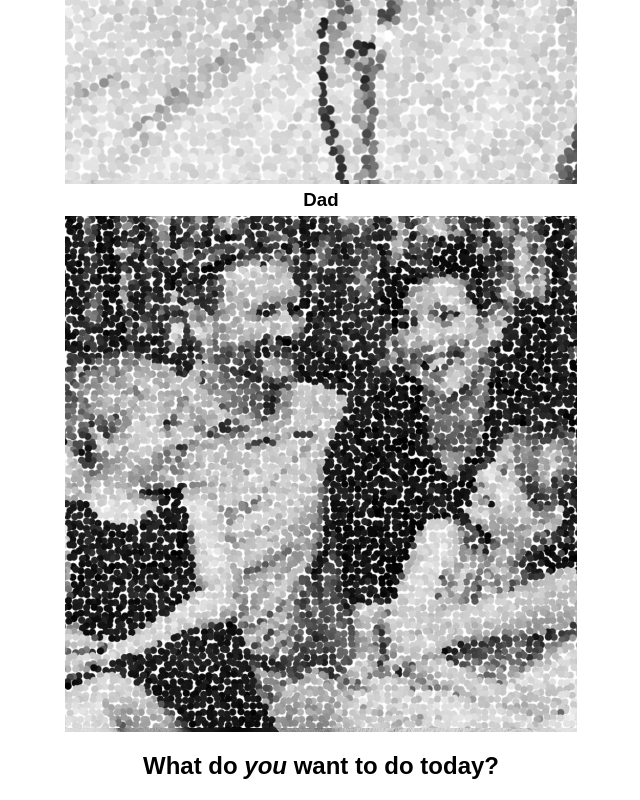
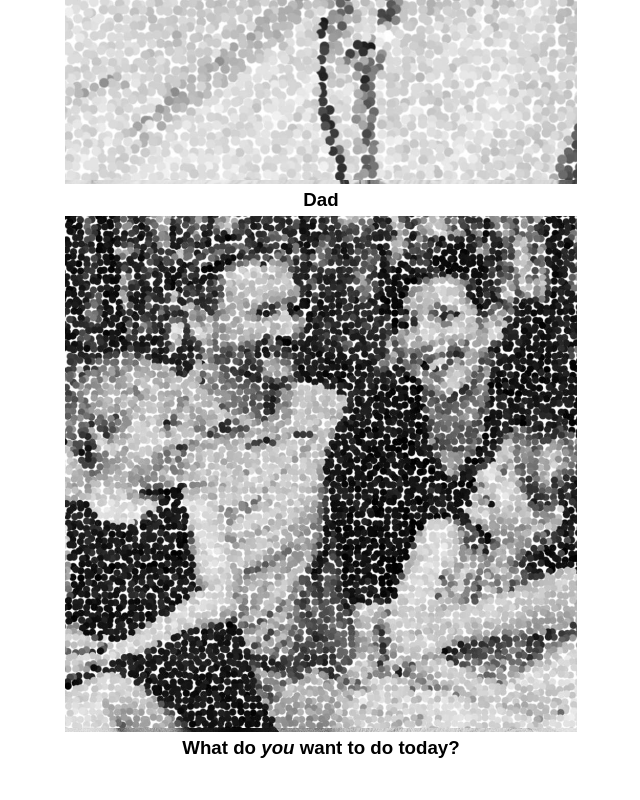
Before and after one commit to jason-tuttle/portfolio, a React (Create React App) app: page / in a window 1280 px wide. Shown: the part 1072-1872 px from the top of the page, without its empty margins (319-959 px from the left). After the commit the page ends 1836 px from the top, so only its background shows below. Built offline with nearby package versions, Linux system fonts and the light colour scheme.

Commit message:
incremental update

```diff
--- a/src/components/Home.js
+++ b/src/components/Home.js
@@ -34,7 +34,7 @@ class Home extends Component {
             <img className='fg-img' src={familyBg} id="dad-fg" alt='family'/>
           </div>
 
-        <h2>What do <em>you</em> want to do today?</h2>
+        <h3>What do <em>you</em> want to do today?</h3>
       </div>
     );
   }
--- a/src/components/Portfolio.js
+++ b/src/components/Portfolio.js
@@ -10,7 +10,7 @@ class Portfolio extends Component {
       <div>
         <div>
           <p>You can find a lot in <a href="https://github.com/jason-tuttle">my GitHub</a> repositories:</p>
-          <img src={game} alt='game of life simulation' />
+          <img src={game} style={{width: '40vw'}} alt='game of life simulation' />
         </div>
 
       </div>
--- a/src/styles/App.css
+++ b/src/styles/App.css
@@ -69,7 +69,9 @@ h1 {
   visibility: visible;
   -moz-transition: visibility 1s ease-in-out;
   -webkit-transition: visibility 1s ease-in-out;
-  transition: visibility 1s ease-in-out;
+  transition-property: visibility;
+  transition-duration: 1s;
+  transition-timing-function: ease-in-out;
 }
 .fg-img:hover {
   visibility: hidden;
```
